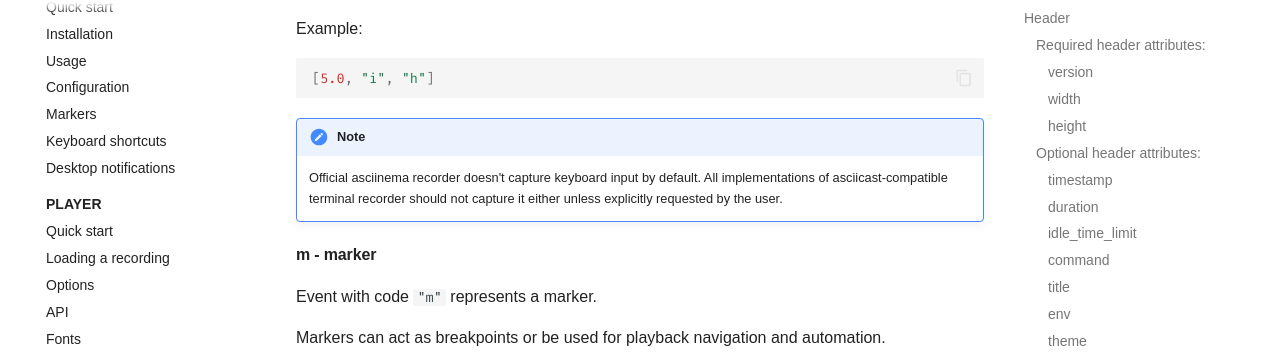
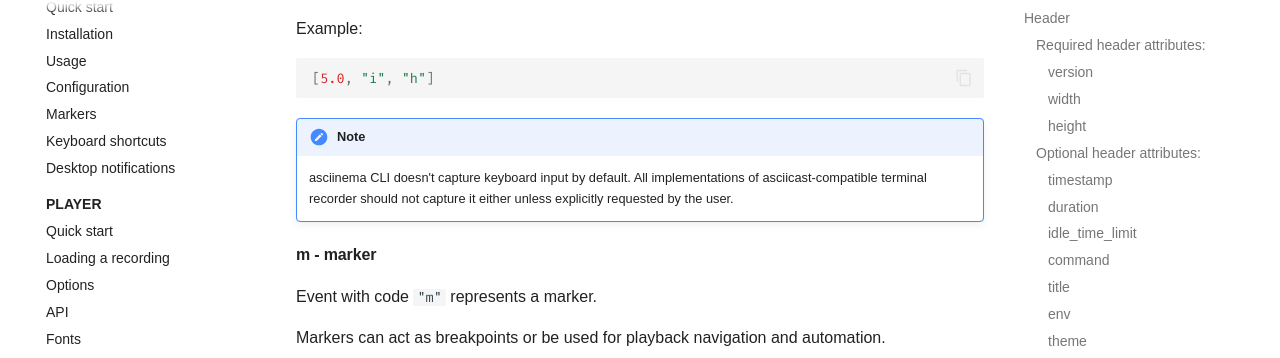
Before and after one commit to ofek/asciinema.github.io, an MkDocs documentation site: the page built from docs/manual/asciicast/v2.md, in a window 1280 px wide and 900 px high, scrolled down 3625 px. Shown: the part 90-448 px from the top of the window. Built offline with MkDocs 1.6.1 and Material for MkDocs 9.7.7, drawn with Linux system fonts in a browser that asks for light colours; some web fonts are replaced; comment, search, counter and statistics services are not loaded.

Commit message:
Improve wording

```diff
--- a/docs/manual/asciicast/v2.md
+++ b/docs/manual/asciicast/v2.md
@@ -173,9 +173,9 @@ Example:
 
 !!! note
 
-    Official asciinema recorder doesn't capture keyboard input by default. All
-    implementations of asciicast-compatible terminal recorder should not capture
-    it either unless explicitly requested by the user.
+    asciinema CLI doesn't capture keyboard input by default. All implementations
+    of asciicast-compatible terminal recorder should not capture it either
+    unless explicitly requested by the user.
 
 #### m - marker
 
```
Also changed, not shown: docs/manual/player/options.md (+3 -3 lines).
